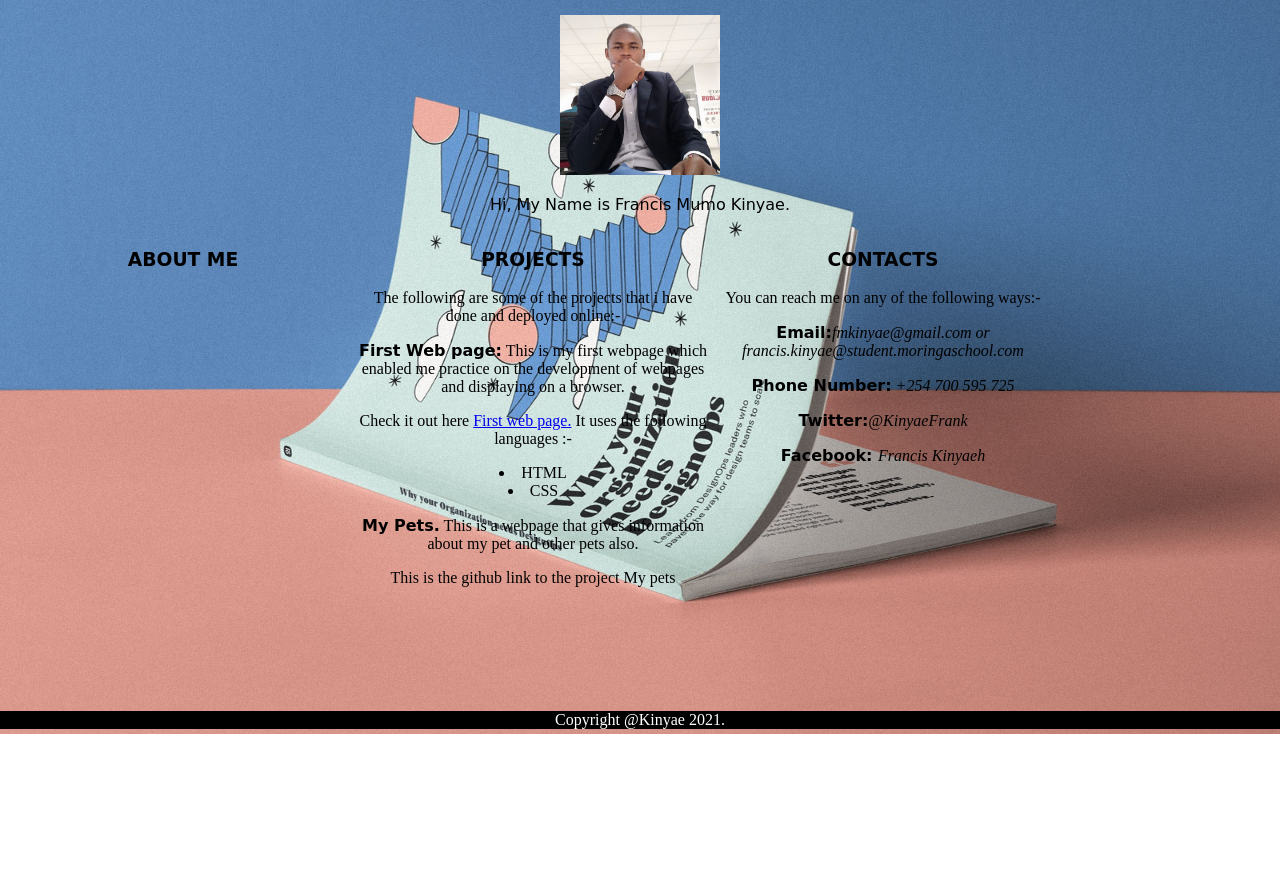
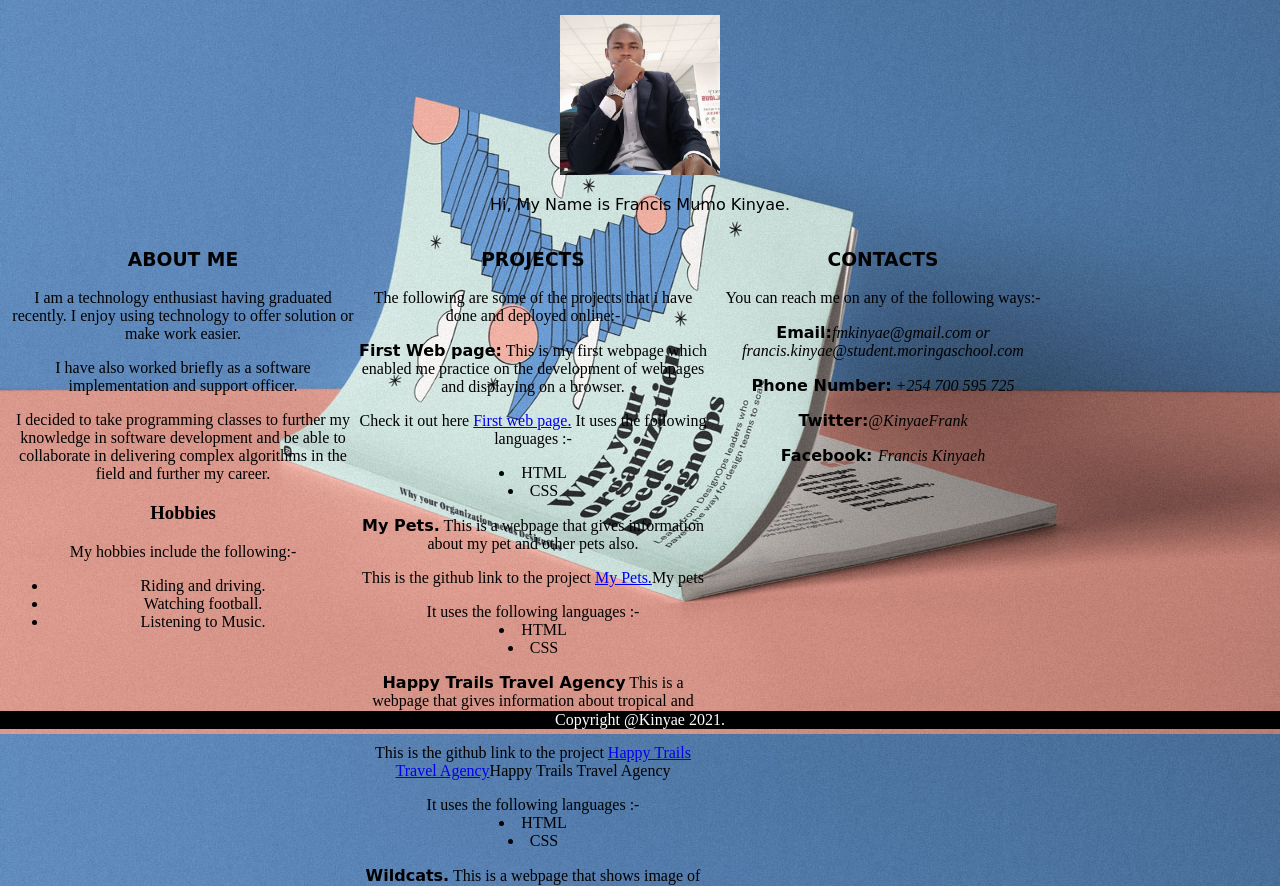
Before and after one commit to fkinyae/portfolio, a plain HTML site: page index.html in a window 1280 px wide. Shown: the part 66-952 px from the top of the page. Before the commit the page ends 800 px from the top, so only its background shows below. Drawn offline with Linux system fonts and the light colour scheme; a web font is replaced by a local one.

Commit message:
add about me details

```diff
--- a/index.html
+++ b/index.html
@@ -23,6 +23,18 @@
         <div class="column">
             <p>
                 <h3><strong>ABOUT ME</strong></h3>
+                <p>I am a technology enthusiast having graduated recently. I enjoy using technology to offer solution or make work easier.</p>
+                <p>I have also worked briefly as a software implementation and support officer.</p>
+                <p>I decided to take programming classes to further my knowledge in software development and be able to collaborate in delivering complex algorithms in the field and further my career.</p>
+                <p>
+                    <h3>Hobbies</h3>
+                    My hobbies include the following:-
+                    <ul>
+                        <li>Riding and driving.</li>
+                        <li>Watching football.</li>
+                        <li>Listening to Music.</li>
+                    </ul>
+                </p>
             </p>
         </div>
     <div class="column">
@@ -36,7 +48,20 @@
                     It uses the following languages :-<li>HTML</li> <li>CSS</li></p>
                  <p><strong>My Pets.</strong>
                     This is a webpage that gives information about my pet and other pets also.
-                    <p>This is the github link to the project  <a href="https://github.com/fkinyae/my-pets.git" target="_blank"></a>My pets</p>
+                    <p>This is the github link to the project  <a href="https://github.com/my-pets.git" target="_blank">My Pets.</a>My pets</p>
+                    It uses the following languages :-<li>HTML</li> <li>CSS</li></p>
+
+                 </p>
+                 <p><strong>Happy Trails Travel Agency</strong>
+                    This is a webpage that gives information about tropical and popular travel destinations
+                    <p>This is the github link to the project  <a href="https://github.com/travel.git" target="_blank">Happy Trails Travel Agency</a>Happy Trails Travel Agency</p>
+                    It uses the following languages :-<li>HTML</li> <li>CSS</li>
+                </p>
+                <p><strong>Wildcats.</strong>
+                    This is a webpage that shows image of wild animals.
+                    <p>This is the github link to the project  <a href="https://github.com/wildcats.git" target="_blank">Happy Trails Travel Agency</a>Wildcats.</p>
+                    It uses the following languages :-<li>HTML</li> <li>CSS</li>
+                </p>
                  </p>
                  </p>
             </p>
```
